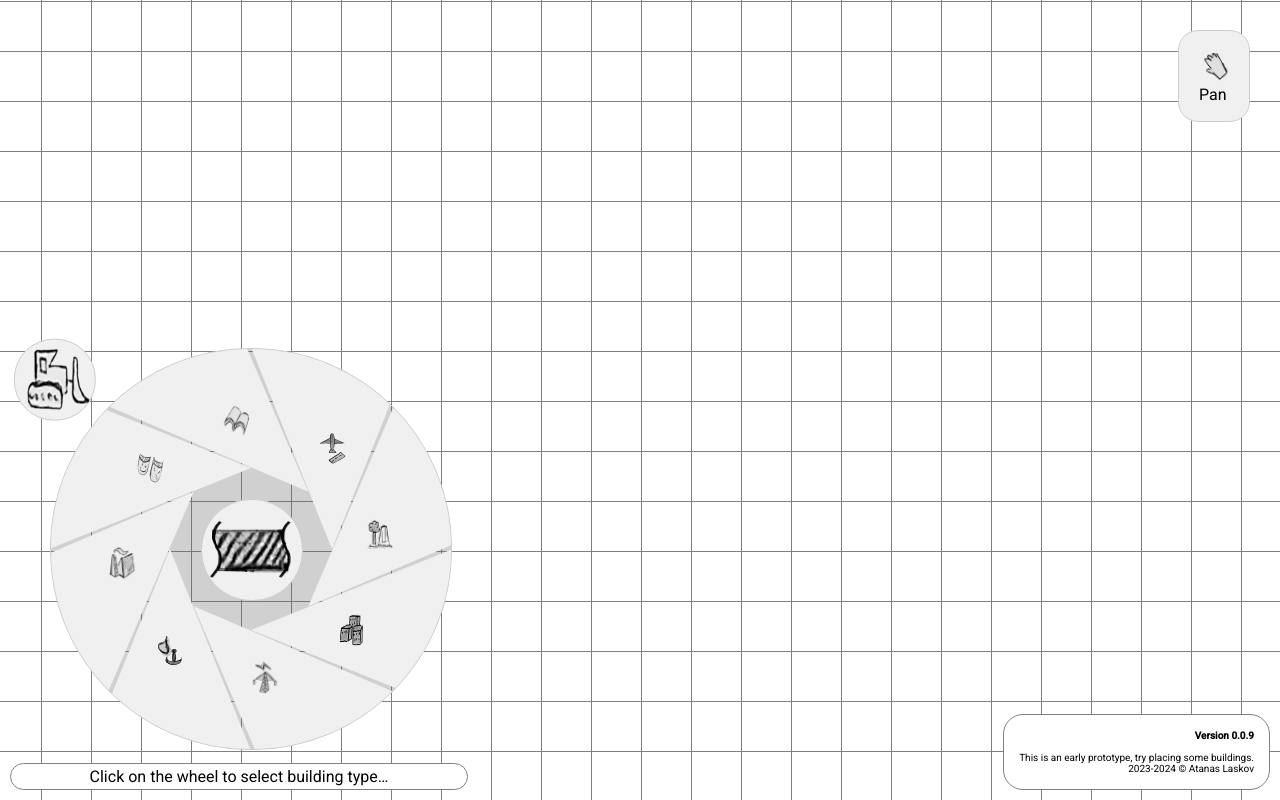
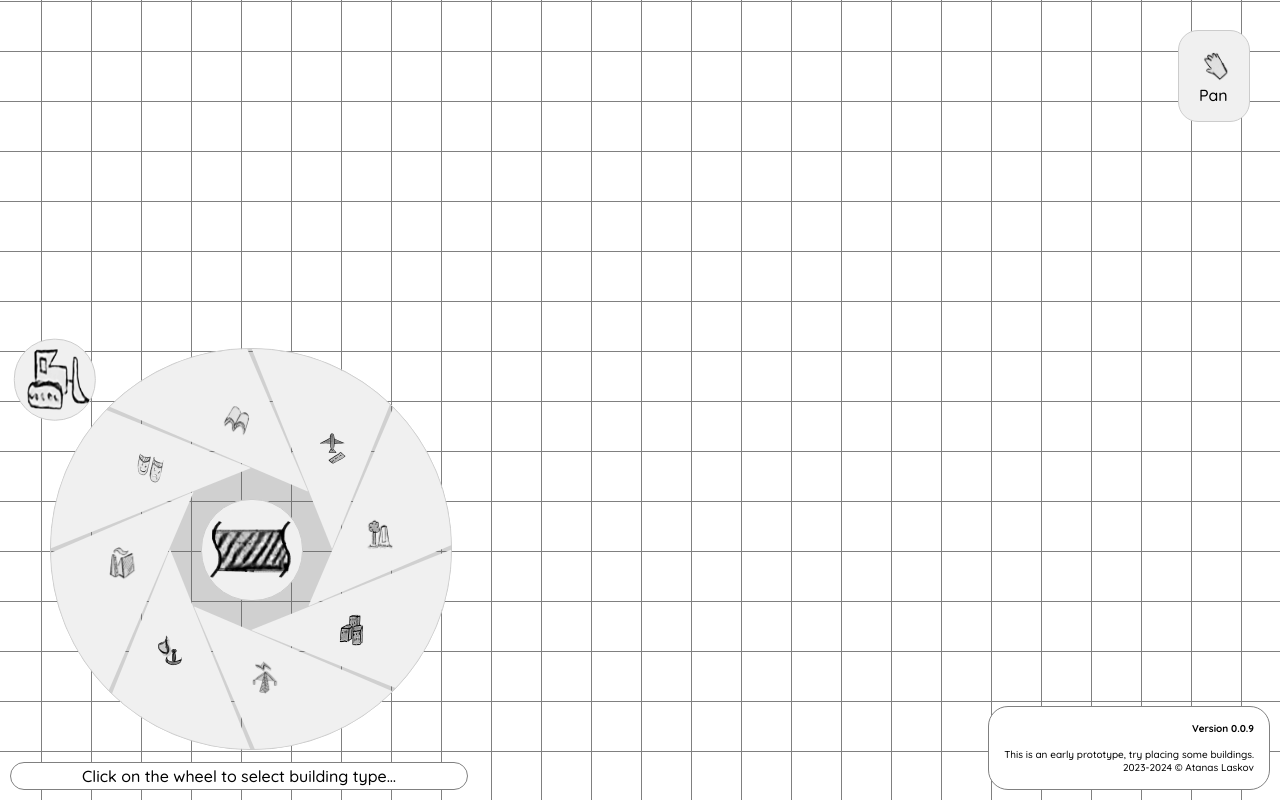
Before and after one commit to latanas/city-client, an Angular app: page / in a window 1280 px wide. Built offline with nearby package versions, Linux system fonts and the light colour scheme.

Commit message:
Switch to Quicksand font for rounded strokes.

```diff
--- a/src/index.html
+++ b/src/index.html
@@ -7,8 +7,11 @@
   <meta name="viewport" content="width=device-width, initial-scale=1">
 
   <link rel="icon" type="image/x-icon" href="asset/favicon.ico">
-  <link href="https://fonts.googleapis.com/css2?family=Roboto:wght@300;400;500&display=swap" rel="stylesheet">
-  <link href="https://fonts.googleapis.com/icon?family=Material+Icons" rel="stylesheet">
+
+  <link rel="preconnect" href="https://fonts.googleapis.com">
+  <link rel="preconnect" href="https://fonts.gstatic.com" crossorigin>
+  <link href="https://fonts.googleapis.com/css2?family=Quicksand:wght@500..700&display=swap" rel="stylesheet">
+
 </head>
 <body>
   <app-root></app-root>
--- a/src/styles.scss
+++ b/src/styles.scss
@@ -6,7 +6,7 @@
 
 body {
     margin: 0;
-    font-family: Roboto, "Helvetica Neue", sans-serif;
+    font-family: Quicksand, "Helvetica Neue", sans-serif;
 }
 
 .icon_sprite {
```
